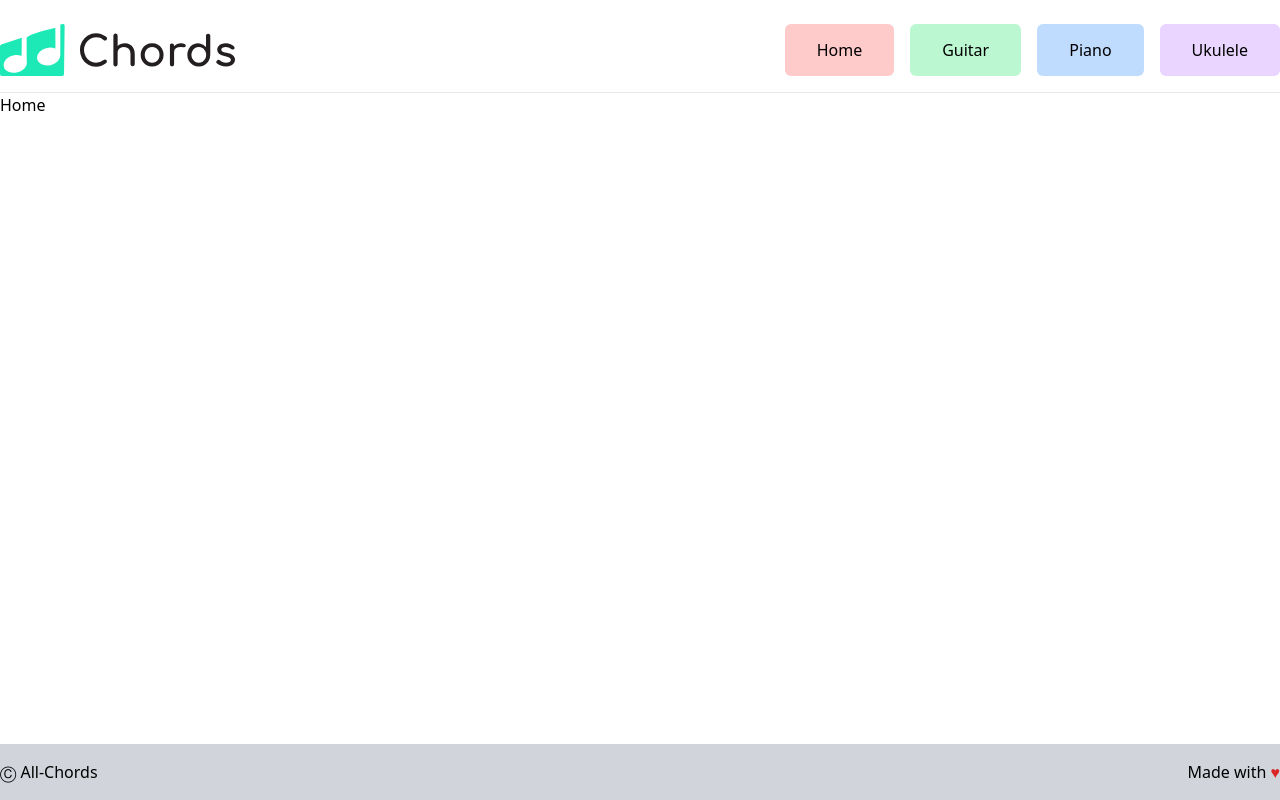
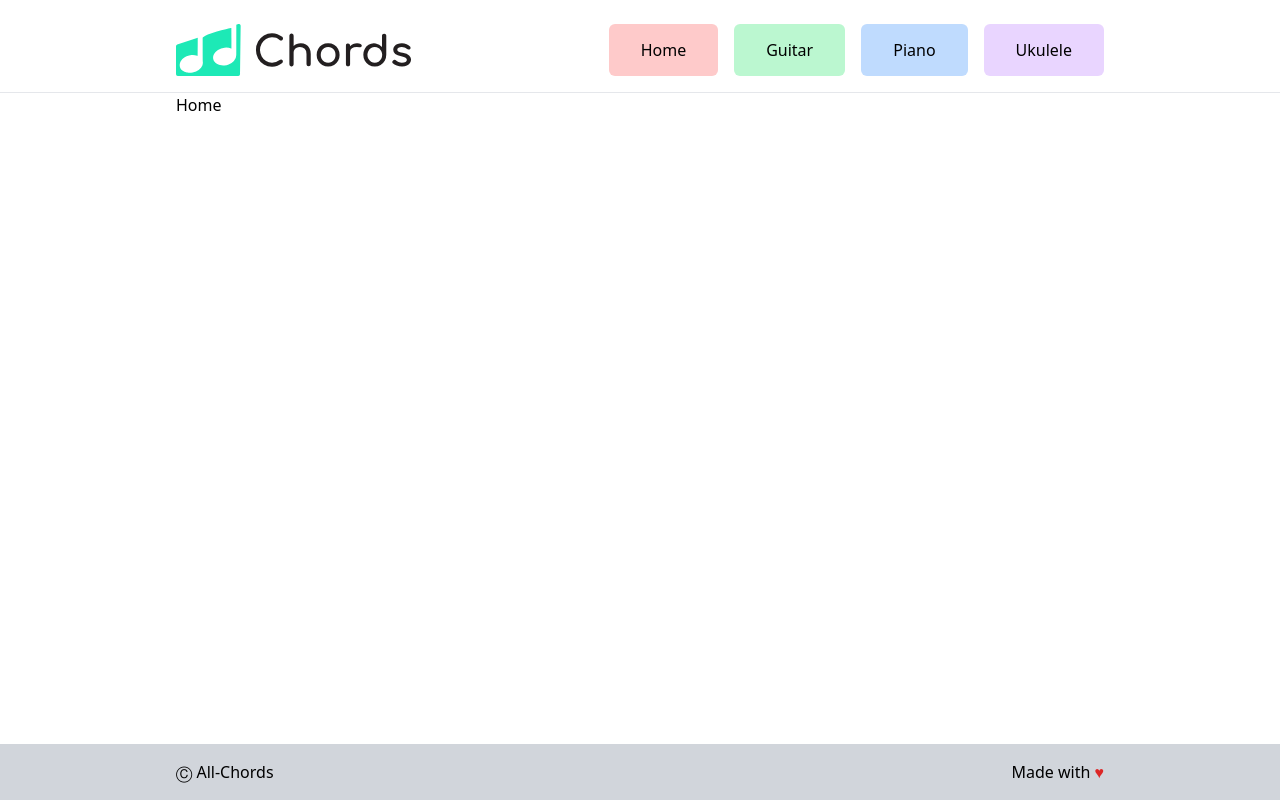
Before and after one commit to maafaishal/allchords-nuxt, a Nuxt app: page / in a window 1280 px wide. Built offline with nearby package versions, Linux system fonts and the light colour scheme.

Commit message:
style: container

```diff
--- /dev/null
+++ b/tailwind.config.js
@@ -0,0 +1,16 @@
+module.exports = {
+  theme: {
+    container: {
+      screens: {
+        desktop: '960px'
+      },
+      padding: {
+        DEFAULT: '1rem',
+        sm: '2rem',
+        lg: '4rem',
+        xl: '5rem',
+        '2xl': '6rem'
+      }
+    }
+  }
+}
```
